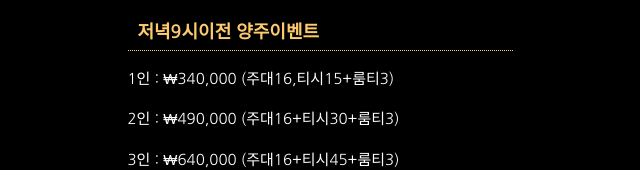
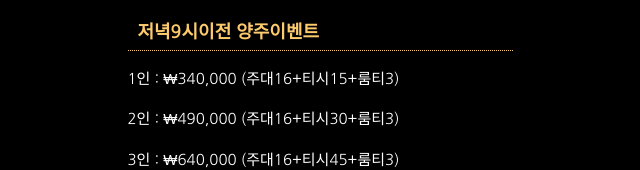
Before and after one commit to fillip89/kwangsoo, a plain HTML site: page pages/leging.html in a window 1280 px wide. Shown: the part 2468-2638 px from the top of the page, 320-960 px from the left. Drawn offline with Linux system fonts and the light colour scheme.

Commit message:
Add files via upload

```diff
--- a/pages/leging.html
+++ b/pages/leging.html
@@ -46,7 +46,7 @@
       </article>
       <article class="price">
         <h2>저녁9시이전 양주이벤트</h2>
-        <p>1인 : ₩340,000 (주대16,티시15+룸티3)</p>
+        <p>1인 : ₩340,000 (주대16+티시15+룸티3)</p>
         <p>2인 : ₩490,000 (주대16+티시30+룸티3)</p>
         <p>3인 : ₩640,000 (주대16+티시45+룸티3)</p>
         <p>4인 : ₩790,000 (주대16+티시60+룸티3)</p>
```
